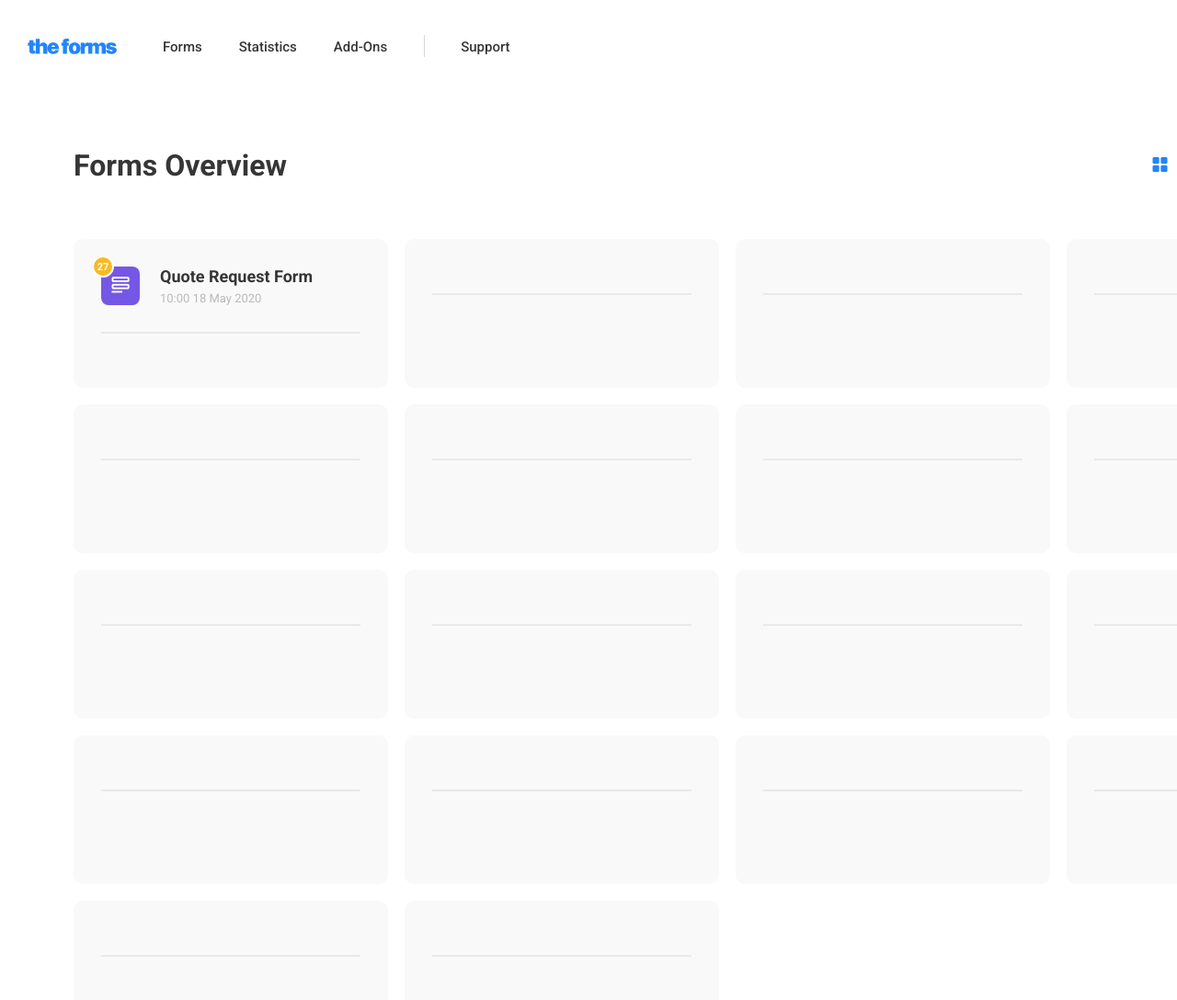
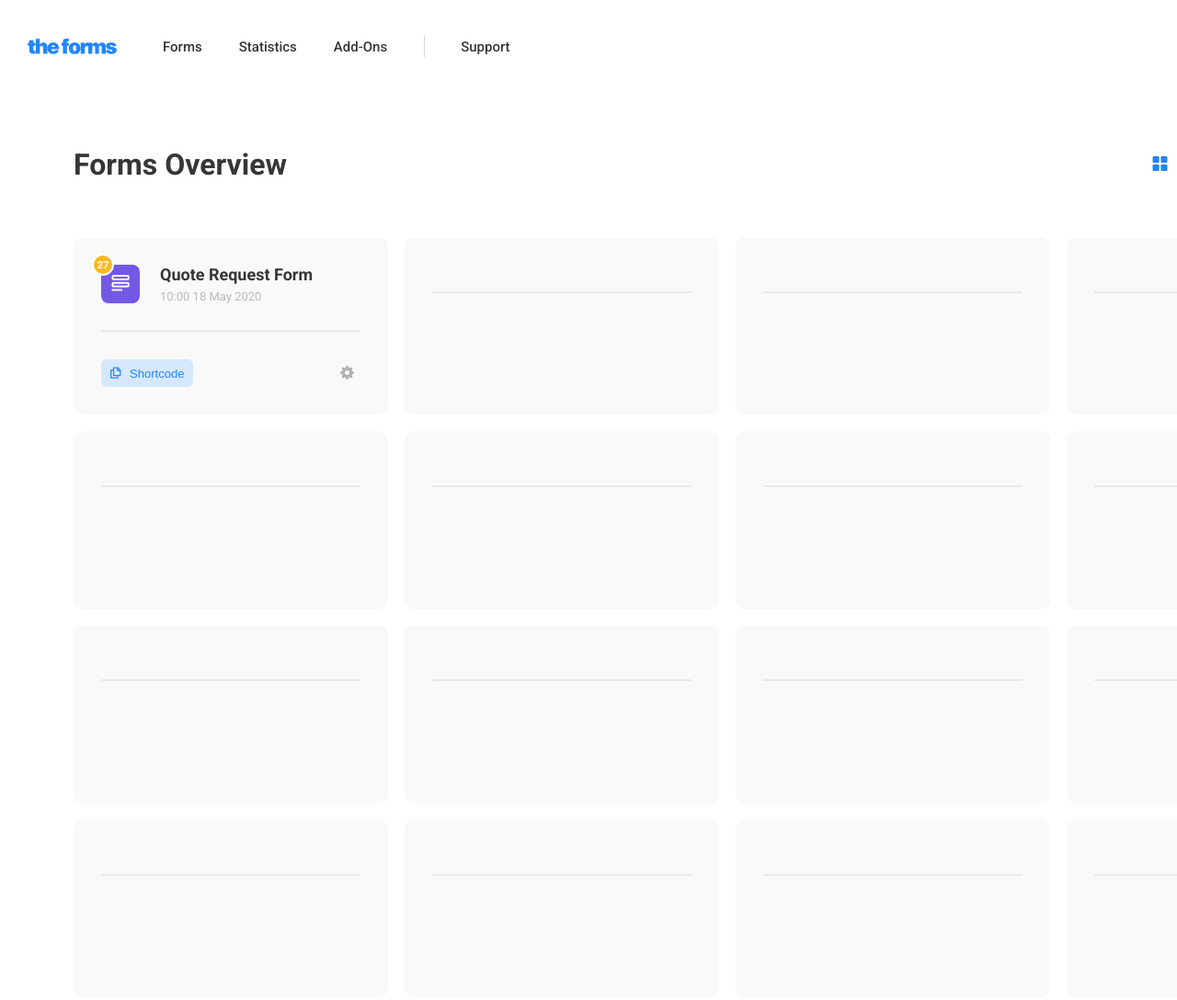
Before and after one commit to dubovds/theForms, a plain HTML site: page index.html in a window 1280 px wide. Shown: the top 1088 px of the page at 92% size. Drawn offline with Linux system fonts and the light colour scheme; files whose address does not match are found by name.

Commit message:
add _buttons

```diff
--- a/index.html
+++ b/index.html
@@ -2,7 +2,7 @@
 <html lang="en">
 <head>
   <meta charset="UTF-8">
-  <title>Title</title>
+  <title>dashboard</title>
   <link href="https://fonts.googleapis.com/css2?family=Roboto:wght@400;500;700&display=swap" rel="stylesheet">
   <link rel="stylesheet" href="scss/main.css">
 </head>
@@ -101,7 +101,13 @@
           <div class="card__content">
 
           </div>
-          <div class="card__footer"></div>
+          <div class="card__footer">
+            <button class="card__footer-button btn font-icon icon-icon-3">
+              Shortcode
+            </button>
+
+            <button class="btn-icon font-icon icon-settings-b"></button>
+          </div>
         </div>
         <div class="card">
           <div class="card__header"></div>
--- a/scss/_buttons.scss
+++ b/scss/_buttons.scss
@@ -1,3 +1,40 @@
+button {
+  background-color: transparent;
+  padding: 0;
+  border: none;
+  line-height: 1;
+  outline: none;
+  cursor: pointer;
+}
+
 .btn {
+  @include font(13px, 500);
+  @include transition;
+  background-color: #d6e8ff;
+  border-radius: 6px;
+  color: #2285fc;
+  padding: 8px 10px;
 
+  &:before {
+    padding-right: 6px;
+    font-size: 13px;
+  }
+
+  &:hover {
+    background-color: $clear-blue;
+    color: #fff;
+  }
 }
+
+.btn-icon {
+  @include transition;
+  background-color: transparent;
+  padding: 7px;
+  color: #b1b1b1;
+  border-radius: 6px;
+
+  &:hover {
+    background-color: #e8e8e8;
+    color: $black;
+  }
+}
--- a/scss/_card.scss
+++ b/scss/_card.scss
@@ -10,14 +10,14 @@
     grid-template-rows: 1fr 1fr 1fr 1fr;
     grid-template-columns: repeat(4, 342px);
     grid-gap: 1.4vw;
+    padding-bottom: 61px;
     //display: flex;
     //justify-content: space-between;
     //flex-wrap: wrap;
   }
 
   &__header {
-    display: flex;
-    align-items: center;
+    @include flex-center();
     padding-bottom: 29px;
     border-bottom: 1px solid #e9e9e9;
   }
@@ -77,8 +77,7 @@
 
 
   &__footer {
-    display: flex;
-    align-items: center;
+    @include flex-center(space-between);
     padding-top: 29px;
     border-top: 1px solid #e9e9e9;
   }
--- a/scss/_menu-page.scss
+++ b/scss/_menu-page.scss
@@ -1,14 +1,11 @@
 .menu-page {
 
   &__wrapper {
-    display: flex;
-    justify-content: space-between;
-    align-items: center;
+    @include flex-center(space-between);
   }
 
   &__item {
-    display: flex;
-    align-items: center;
+    @include flex-center();
   }
 
   &__button {
@@ -30,8 +27,7 @@
   }
 
   &__view {
-    display: flex;
-    align-items: center;
+    @include flex-center();
     margin-right: 49px;
   }
   &__view-item {
--- a/scss/_variables.scss
+++ b/scss/_variables.scss
@@ -20,3 +20,9 @@ $very-light-pink-four: #d8d8d8;
   -o-transition: all .3s ease-in;
   transition: all .3s ease-in;
 }
+
+@mixin flex-center ($justify: flex-start) {
+  display: flex;
+  align-items: center;
+  justify-content: $justify;
+}
--- a/scss/icomoon.css
+++ b/scss/icomoon.css
@@ -52,6 +52,9 @@
 .icon-search:before {
     content: "\e908";
 }
+.icon-settings-b:before {
+    content: "\e909";
+}
 .icon-settings:after {
     content: "\e909";
 }
```
Also changed, not shown: scss/main.css, 2 other files.
